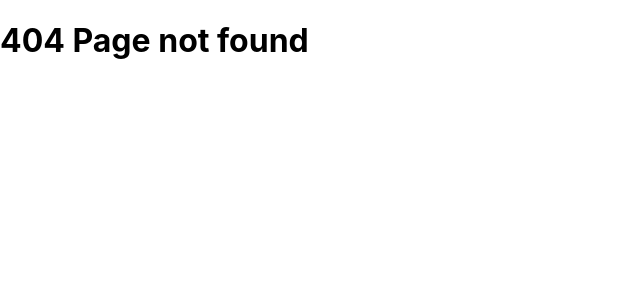
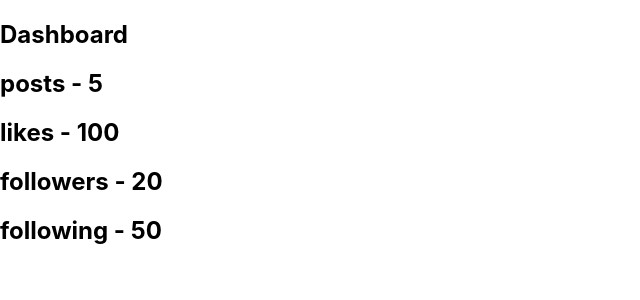
Before and after one commit to SalehMajeed/Course--Next.js-Tutorial-for-Beginners, a Next.js app: page /dashboard in a window 1280 px wide. Before the commit this address had no page. Shown: the top 300 px of the page, without its empty margins (0-640 px from the left). Built offline with nearby package versions, Linux system fonts and the light colour scheme; data requests are answered from the project's data file.

Commit message:
client side data fetching

```diff
--- a/db.json
+++ b/db.json
@@ -1,4 +1,10 @@
 {
+  "dashboard": {
+    "posts": 5,
+    "likes": 100,
+    "followers": 20,
+    "following": 50
+  },
   "news": [
     {
       "id": 1,
--- /dev/null
+++ b/pages/dashboard/index.js
@@ -0,0 +1,34 @@
+import { useState, useEffect } from "react";
+
+function Dashboard() {
+  const [isLoading, setIsLoading] = useState(true);
+  const [dashboardData, setDashboardData] = useState(null);
+
+  useEffect(() => {
+    async function fetchDashboardData() {
+      const res = await fetch("http://localhost:3004/dashboard");
+      const data = await res.json();
+      setDashboardData(data);
+      setIsLoading(false);
+    }
+    fetchDashboardData();
+  }, []);
+
+  return (
+    <>
+      {isLoading ? (
+        <h2>Loading...</h2>
+      ) : (
+        <div>
+          <h2>Dashboard</h2>
+          <h2>posts - {dashboardData.posts}</h2>
+          <h2>likes - {dashboardData.likes}</h2>
+          <h2>followers - {dashboardData.followers}</h2>
+          <h2>following - {dashboardData.following}</h2>
+        </div>
+      )}
+    </>
+  );
+}
+
+export default Dashboard;
```
